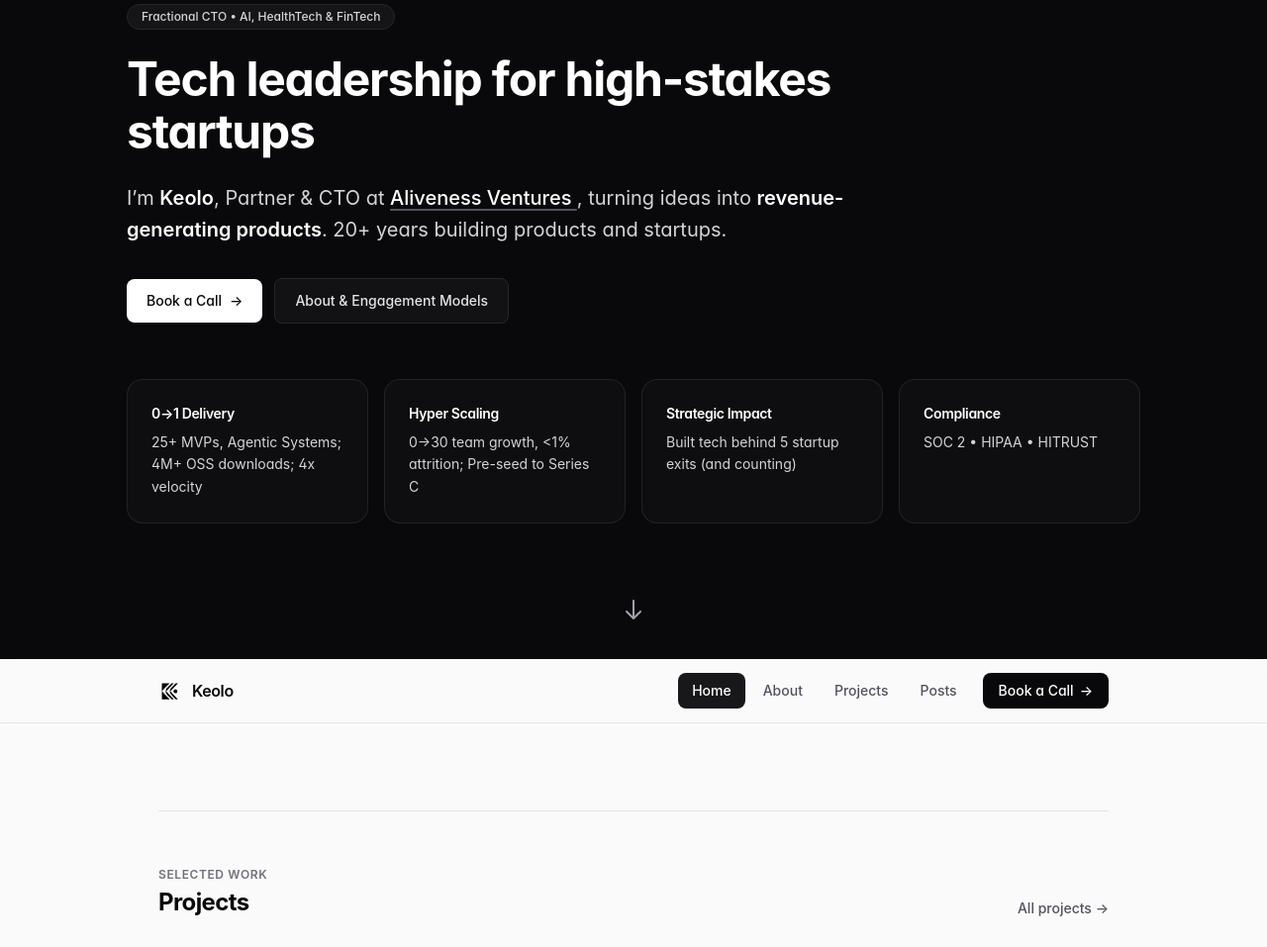
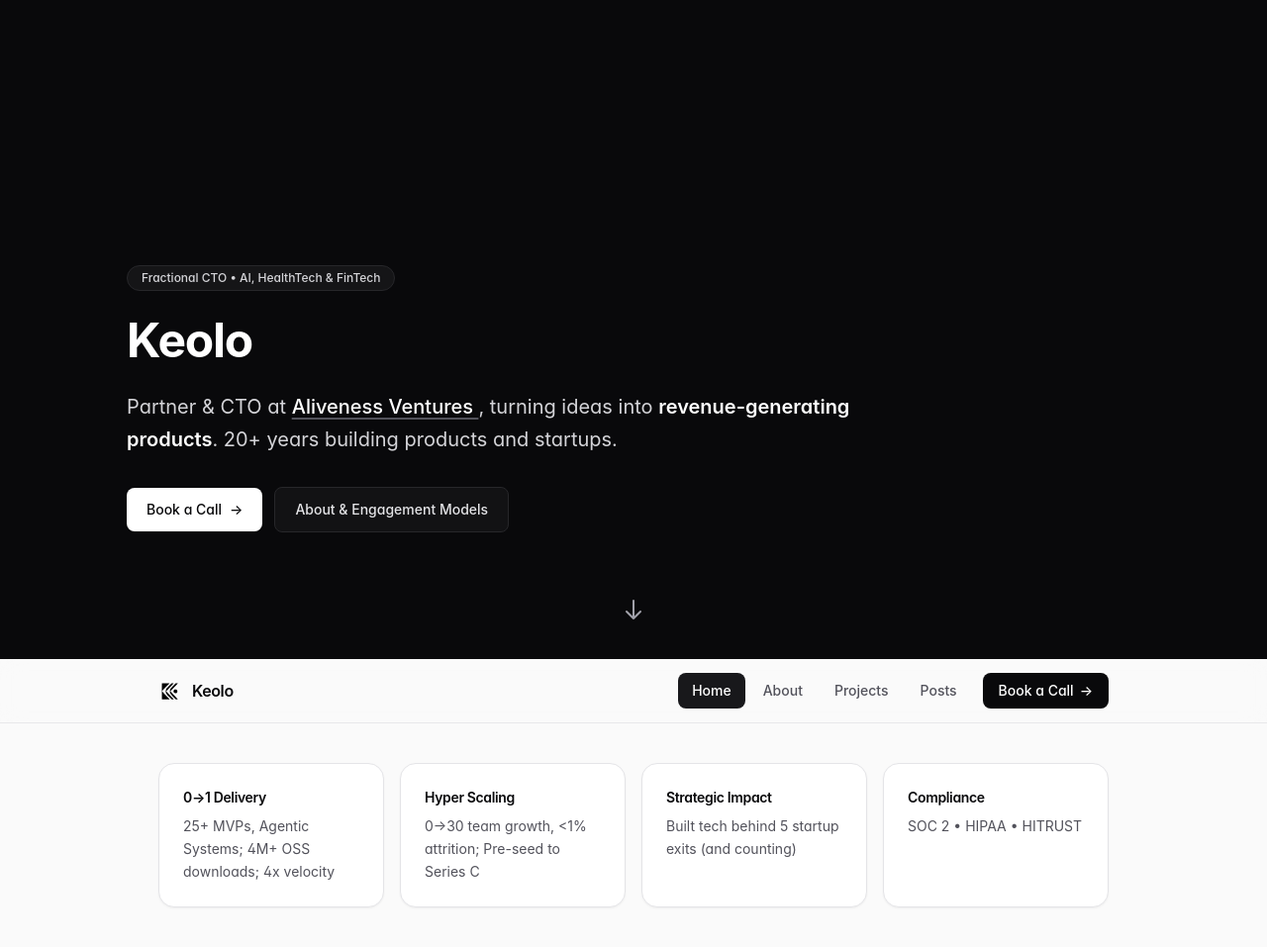
Before and after one commit to keolo/keolo-com, an Astro site: page / in a window 1280 px wide. Shown: the part 134-1091 px from the top of the page at 99% size. Built offline with nearby package versions, Linux system fonts and the light colour scheme; Astro itself is replaced by a stand-in of ours; some packages are replaced by stand-ins of ours.

Commit message:
refactor(home): refine hero section layout and relocate highlights
Bottom-align hero section content, simplify the main heading and intro
copy, and move the highlights grid out of the hero into the main content
container with light card styling.

```diff
--- a/src/pages/index.astro
+++ b/src/pages/index.astro
@@ -36,7 +36,7 @@ const highlights = [
 >
   <Fragment slot="hero">
     <section
-      class="relative flex w-full min-h-screen min-h-[100dvh] flex-col justify-center bg-graphite-950 px-4 py-16 text-white sm:px-6 lg:px-8"
+      class="relative flex w-full min-h-screen min-h-[100dvh] flex-col justify-end bg-graphite-950 px-4 pb-24 pt-16 text-white sm:px-6 sm:pb-28 lg:px-8 lg:pb-32"
     >
       <div class="mx-auto w-full max-w-5xl">
         <div class="max-w-3xl">
@@ -48,10 +48,10 @@ const highlights = [
           <h1
             class="mt-6 text-4xl font-bold tracking-tight text-white sm:text-5xl sm:leading-[1.1]"
           >
-            Tech leadership for high-stakes startups
+            Keolo
           </h1>
           <p class="mt-6 text-lg leading-relaxed text-graphite-300 sm:text-xl">
-            I’m <strong class="font-semibold text-white">Keolo</strong>, Partner &amp; CTO at{' '}
+            Partner &amp; CTO at{' '}
             <a
               href="https://aliveness.ventures"
               target="_blank"
@@ -83,17 +83,6 @@ const highlights = [
             </a>
           </div>
         </div>
-
-        <MotionReveal class="mt-14 grid gap-4 sm:grid-cols-2 lg:grid-cols-4">
-          {
-            highlights.map((item) => (
-              <div class="rounded-2xl border border-graphite-800/80 bg-graphite-900/40 p-6 transition hover:border-graphite-700">
-                <h2 class="text-sm font-semibold tracking-tight text-white">{item.label}</h2>
-                <p class="mt-2 text-sm leading-relaxed text-graphite-300">{item.detail}</p>
-              </div>
-            ))
-          }
-        </MotionReveal>
       </div>
 
       <div class="absolute bottom-8 left-1/2 -translate-x-1/2 motion-safe:animate-bounce">
@@ -115,7 +104,20 @@ const highlights = [
   </Fragment>
 
   <div id="content" class="scroll-mt-16">
-    <MotionReveal class="mt-12 border-t border-graphite-200 pt-14">
+    <section aria-label="Highlights">
+      <MotionReveal class="grid gap-4 sm:grid-cols-2 lg:grid-cols-4">
+        {
+          highlights.map((item) => (
+            <div class="rounded-2xl border border-graphite-200 bg-white p-6 shadow-xs transition hover:border-graphite-400">
+              <h2 class="text-sm font-semibold tracking-tight text-graphite-950">{item.label}</h2>
+              <p class="mt-2 text-sm leading-relaxed text-graphite-600">{item.detail}</p>
+            </div>
+          ))
+        }
+      </MotionReveal>
+    </section>
+
+    <MotionReveal class="mt-16 border-t border-graphite-200 pt-14">
       <div class="flex items-end justify-between gap-4">
         <div>
           <p class="text-xs font-semibold tracking-wider text-graphite-500 uppercase">
```
